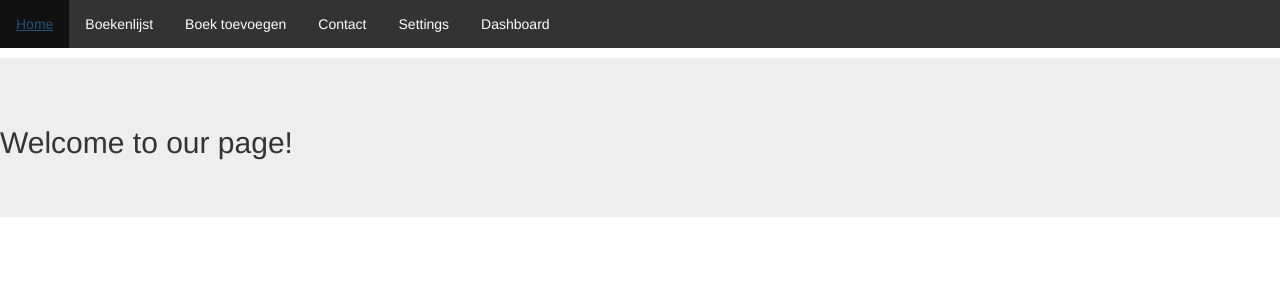
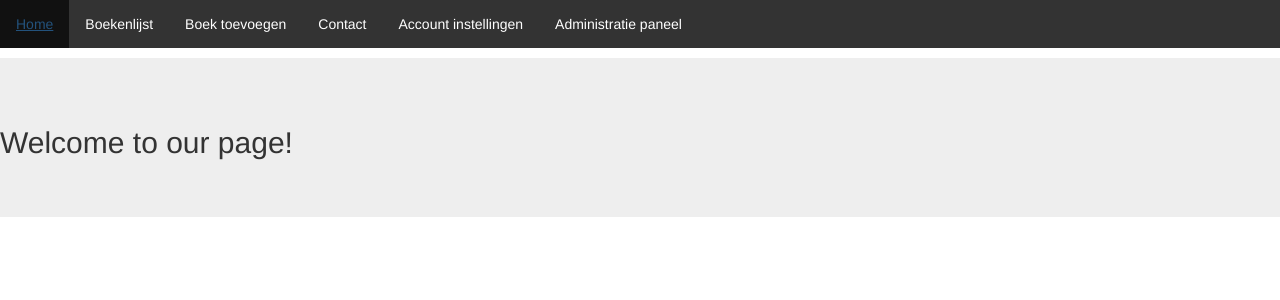
Before and after one commit to MustacheNL/BookOnShelf2.0, a PHP site: page / in a window 1280 px wide. Shown: the top 300 px of the page. Run offline with PHP 8.4, Linux system fonts and the light colour scheme.

Commit message:
fixed navbar

```diff
--- a/css/style.css
+++ b/css/style.css
@@ -30,3 +30,12 @@ li a:hover {
 .book-table {
     border: 1px solid black;
 }
+.nav a.selected:link, a.selected:visited{
+    color: blue;
+
+}
+.nav {
+    margin:0 auto;
+    padding:0;
+    overflow: hidden;
+}
--- a/includes/navbar.inc.php
+++ b/includes/navbar.inc.php
@@ -1,9 +1,11 @@
+<div class="nav">
 <ul>
     <li><a href="index.php?page=home">Home</a></li>
     <li><a href="index.php?page=boekenlijst">Boekenlijst</a></li>
     <li><a href="index.php?page=boektoevoegen">Boek toevoegen</a></li>
     <li><a href="index.php?page=contact">Contact</a></li>
-    <li><a href="index.php?page=settings">Settings</a></li>
-    <li><a href="index.php?page=dashboard">Dashboard</a></li>
+    <li><a href="index.php?page=settings">Account instellingen</a></li>
+    <li><a href="index.php?page=dashboard">Administratie paneel</a></li>
 
 </ul>
+</div>
```
